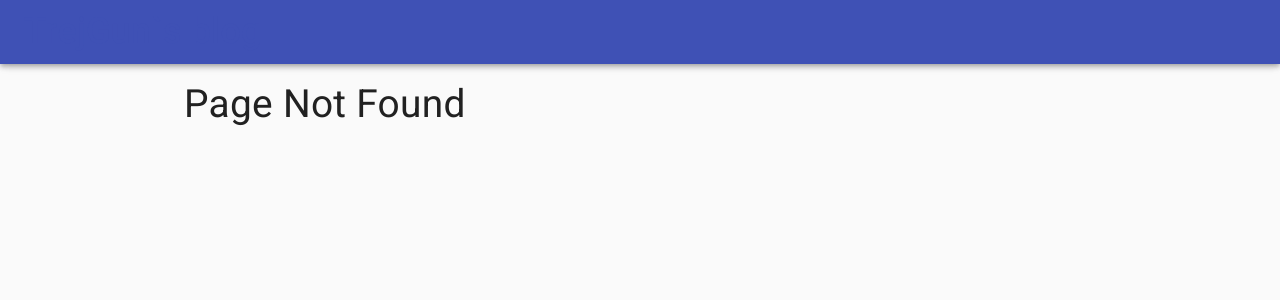
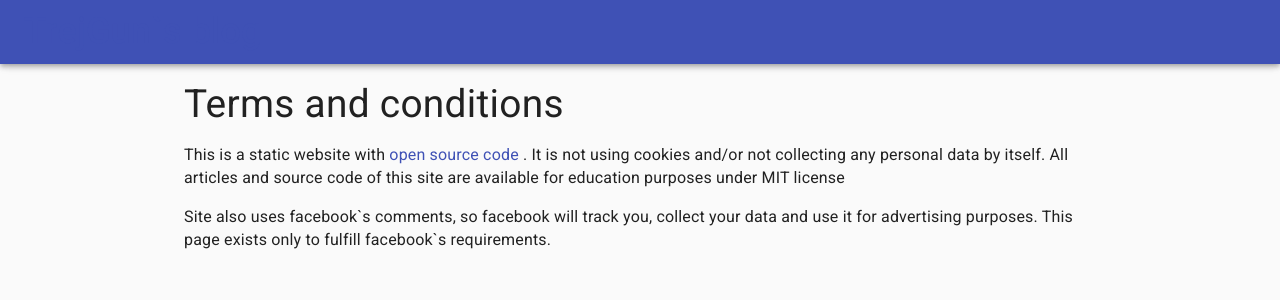
Before and after one commit to TrejGun/trejgun.github.io, a React app: page /terma-and-conditions in a window 1280 px wide. Before the commit this address led to /page-not-found. Shown: the top 300 px of the page. Built offline with nearby package versions, Linux system fonts and the light colour scheme.

Commit message:
terms and conditions

```diff
--- a/client/pages/index.tsx
+++ b/client/pages/index.tsx
@@ -6,6 +6,7 @@ import {Layout} from "./components/common/layout";
 import {Landing} from "./landing";
 import {Articles} from "./articles";
 import {PageNotFound} from "./page-not-found";
+import {TermsAndConditions} from "./terms-and-conditions";
 
 
 const App: React.FC = () => {
@@ -14,6 +15,7 @@ const App: React.FC = () => {
       <Switch>
         <Route path="/" component={Landing} exact />
         <Route path="/articles" component={Articles} />
+        <Route path="/terma-and-conditions" component={TermsAndConditions} />
         <Route path="/page-not-found" component={PageNotFound} />
         <Redirect to="/page-not-found" />
       </Switch>
--- /dev/null
+++ b/client/pages/terms-and-conditions/index.tsx
@@ -0,0 +1,25 @@
+import * as React from "react";
+import {Typography} from "@material-ui/core";
+import {ExternalLink} from "../components/common/external-link";
+
+
+export const TermsAndConditions: React.FC = () => {
+  return (
+    <div>
+      <Typography component="h2" variant="h4">
+        Terms and conditions
+      </Typography>
+
+      <p>
+        This is a static website with{" "}
+        <ExternalLink href="https://github.com/TrejGun/trejgun.github.io">open source code</ExternalLink> . It is not
+        using cookies and/or not collecting any personal data by itself. All articles and source code of this site are
+        available for education purposes under MIT license
+      </p>
+      <p>
+        Site also uses facebook`s comments, so facebook will track you, collect your data and use it for advertising
+        purposes. This page exists only to fulfill facebook`s requirements.
+      </p>
+    </div>
+  );
+};
```
Also changed, not shown: 2 other files (tests, documents, lock files or other folders).
